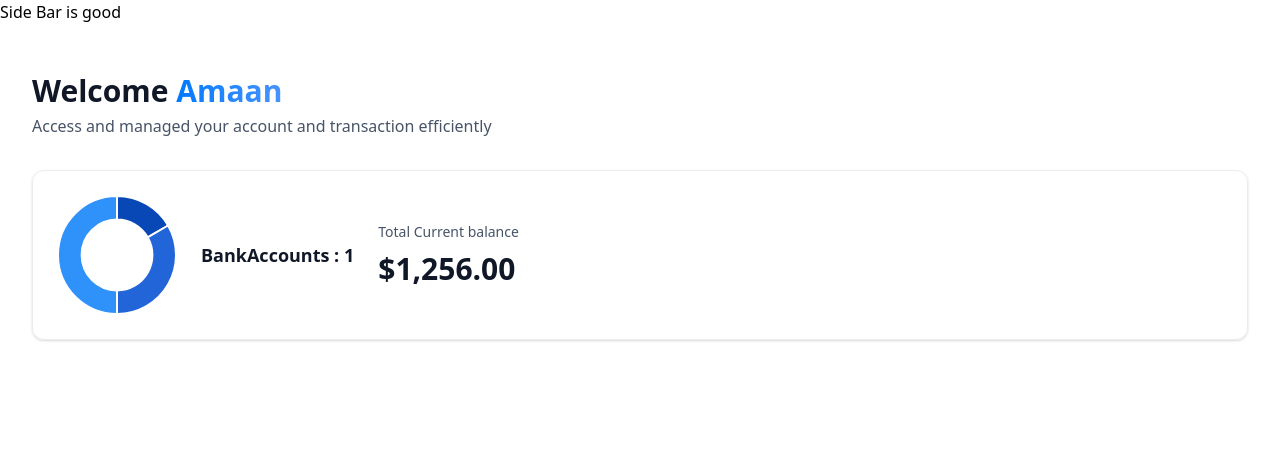
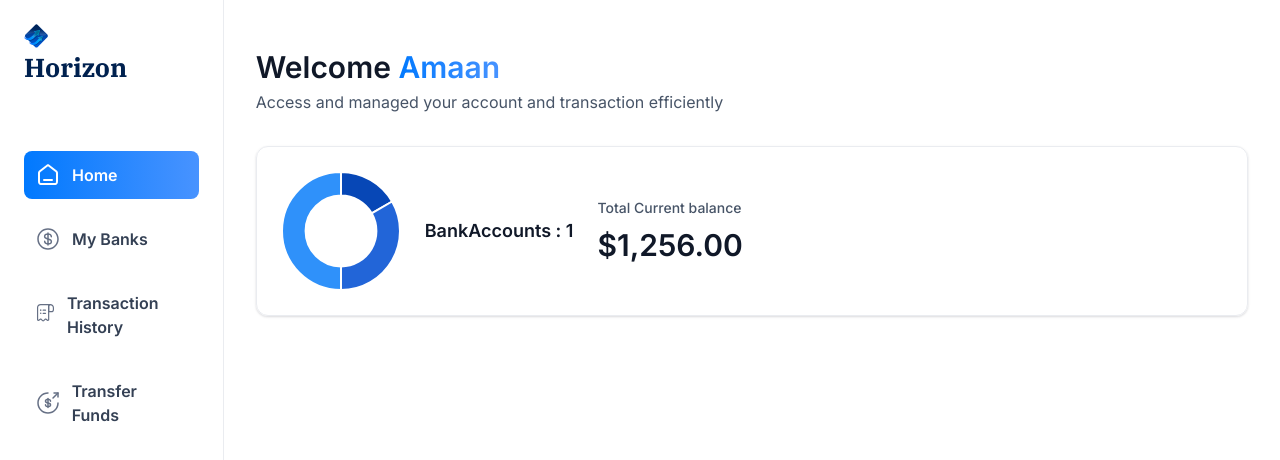
Before and after one commit to amaanpasha123/Banking, a Next.js app: page / in a window 1280 px wide. Shown: the top 460 px of the page. Built offline with nearby package versions, Linux system fonts and the light colour scheme.

Commit message:
finally we have added the sidebar successfully over here

```diff
--- a/app/(root)/layout.tsx
+++ b/app/(root)/layout.tsx
@@ -1,11 +1,33 @@
+import Sidebar from "@/components/Sidebar";
+
 export default function RootLayout({
   children,
 }: Readonly<{
   children: React.ReactNode;
 }>) {
+
+ // Expand this object with mock data to satisfy the strict 'User' type requirements
+  const loggedIn: User = {
+    $id: 'mock-id-123',
+    userId: 'mock-user-123',
+    email: 'amaan@example.com',
+    firstName: 'Amaan',
+    lastName: 'Pasha',
+    dwollaCustomerUrl: 'https://mock.dwolla.com/customers/123',
+    // 💡 If TypeScript complains about more missing properties,
+    // add them right here as empty strings or mock values:
+    dwollaCustomerId: 'mock-dwolla-id',
+    address1: '123 Mock St',
+    city: 'Mock City',
+    state: 'NY',
+    postalCode: '10001',
+    dateOfBirth: '2000-01-01',
+    ssn: '1234',
+  };
+
   return (
-     <main>
-        Side Bar is good
+     <main className="flex h-screen w-full font-inter">
+        <Sidebar user={loggedIn}/>
         {children}
      </main>
   );
--- /dev/null
+++ b/components/Sidebar.tsx
@@ -0,0 +1,63 @@
+"use client"
+import React from 'react'
+import Image from 'next/image'
+import Link from 'next/link'
+import { sidebarLinks } from '@/constants'
+import { usePathname } from 'next/navigation'
+import { cn } from '@/lib/utils'
+
+const Sidebar = ({user}:SiderbarProps) => {
+    const pathname = usePathname();
+  return (
+    <section className='sidebar'>
+        <nav className='flex flex-col gap-4'>
+            <Link
+                href="/"
+                className="mb-12 cursor-pointer items-center gap-2 ">
+                <Image
+                    src="/icons/logo.svg"
+                    width={34}
+                    height={34}
+                    alt='horizon logo'
+                    className='size-[24px] max-xl:size-14'
+                 />
+                 <h1 className='sidebar-logo'>Horizon</h1>
+            </Link>
+            {sidebarLinks.map((item)=>{
+                const isActive = pathname===item.route || pathname.startsWith(`${item.route}/`)
+                return (
+                    <Link
+                    href={item.route}
+                    key={item.label}
+                    className={cn('sidebar-link',
+                        {
+                            'bg-bank-gradient':
+                            isActive
+                        }
+                    )}
+                    >
+                    <div className='relative size-6'>
+                        <Image
+                        src={item.imgURL}
+                        alt={item.label || 'Sidebar Icon'}
+                        width={24}
+                        height={24}
+                        className={cn({
+                            'brightness-[3] invert-0': isActive
+                        })}
+                        />
+                    </div>
+                    <p className={cn('sidebar-label',{
+                        '!text-white': isActive
+                    })}>{item.label}</p>
+                    </Link>
+                )
+            })}
+            User
+        </nav>
+        User
+    </section>
+  )
+}
+
+export default Sidebar
```
